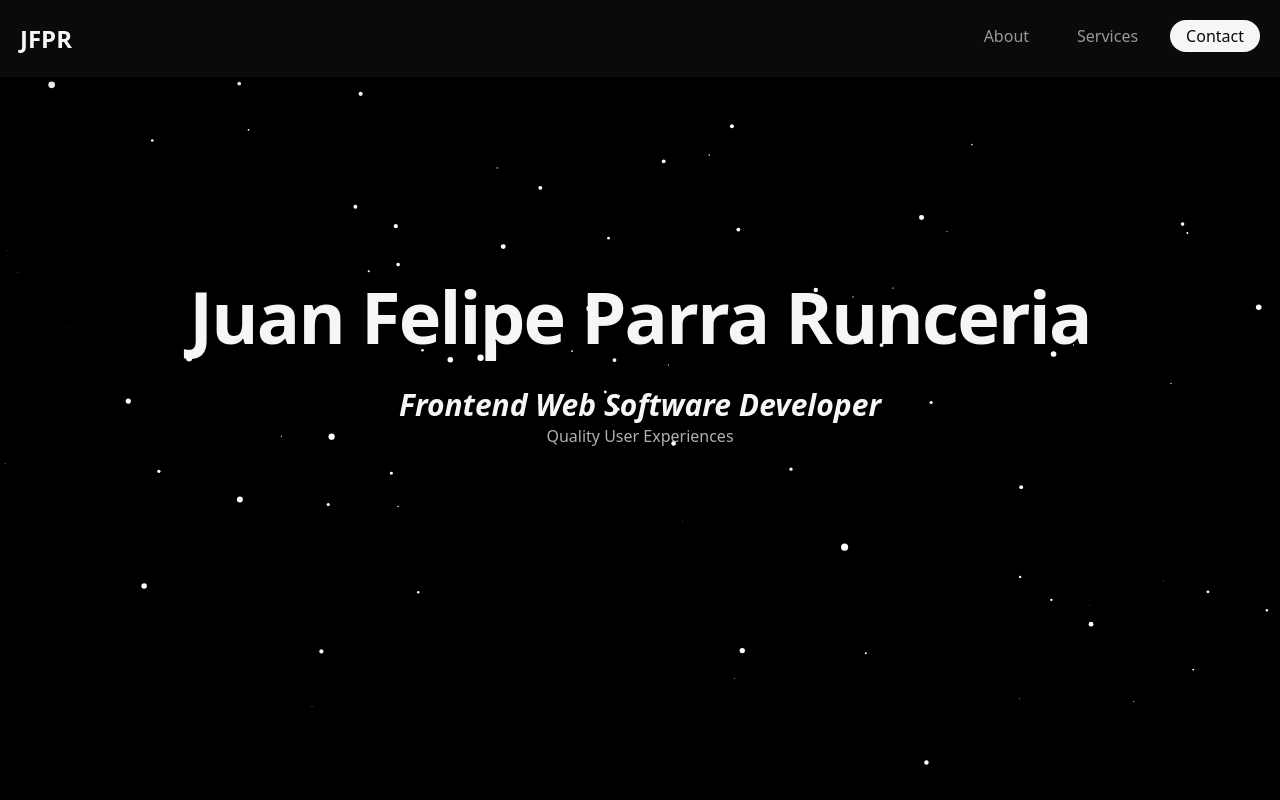
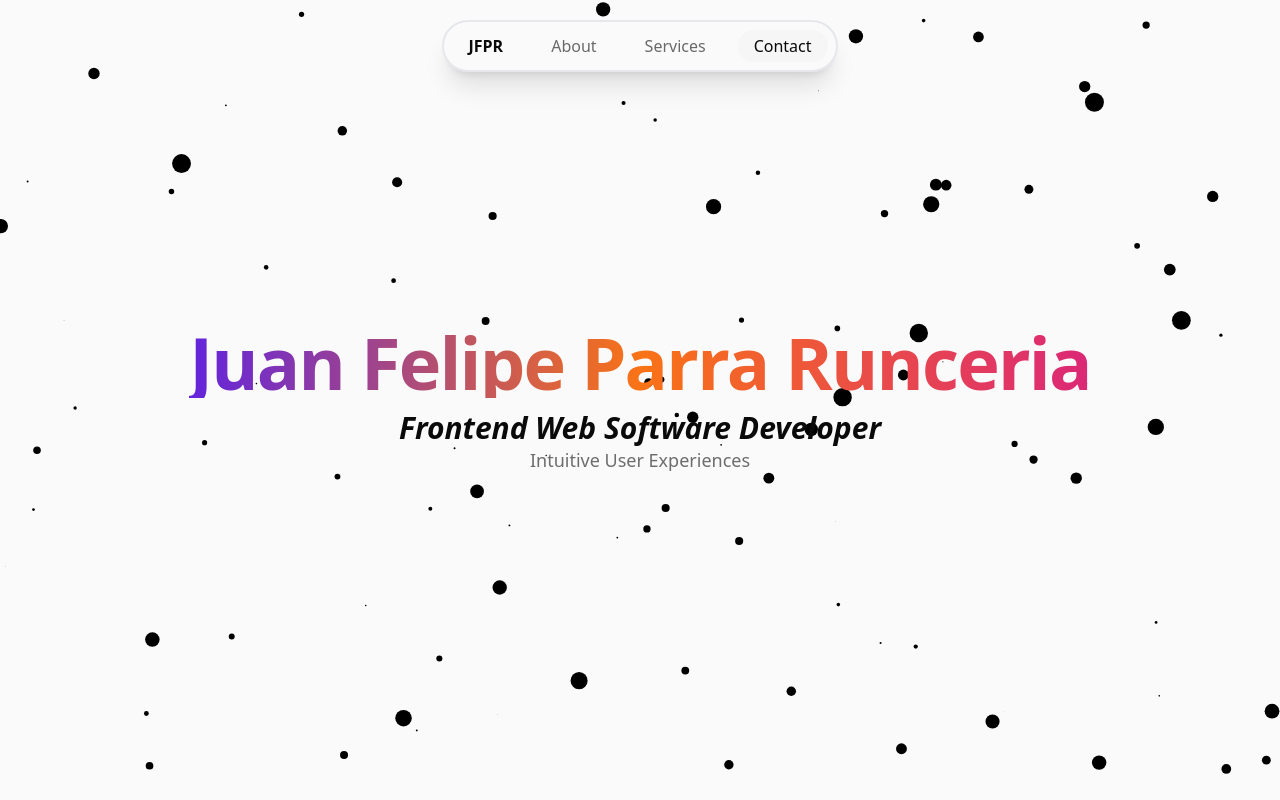
Before and after one commit to juanfel254/my-portfolio, an Astro site: page / in a window 1280 px wide. Built offline with nearby package versions, Linux system fonts and the light colour scheme; Astro itself is replaced by a stand-in of ours; some packages are replaced by stand-ins of ours.

Commit message:
refactor: Update Button component styles and remove unnecessary code

```diff
--- a/src/components/atoms/Button/Button.tsx
+++ b/src/components/atoms/Button/Button.tsx
@@ -13,7 +13,7 @@ const buttonStyles = cva('px-4 py-1 rounded-3xl w-fit group', {
       primary:
         'bg-neutral-0 text-neutral-950 transition-all duration-500 hover:bg-primary-500 hover:text-neutral-0',
       ghost:
-        'bg-transparent text-neutral-0 opacity-60 hover:opacity-100 transition-all duration-400'
+        'bg-transparent opacity-60 hover:opacity-100 transition-all duration-400'
     },
     size: {
       small: 'text-sm',
@@ -30,14 +30,6 @@ const Button: React.FC<ButtonProps> = ({ variant = 'primary', size = 'large', cl
   return (
     <button className={cn(buttonStyles({ variant, size }), className)} {...props}>
       {children}
-      <span
-        className={cn(
-          'hidden bg-white w-full pz-1 mt-1 h-[1px] opacity-0 transition-all duration-500 group-hover:opacity-100',
-          {
-            'block ': variant === 'ghost'
-          }
-        )}
-      ></span>
     </button>
   );
 };
--- a/src/components/atoms/ParticlesBackground/ParticlesBackground.tsx
+++ b/src/components/atoms/ParticlesBackground/ParticlesBackground.tsx
@@ -39,9 +39,9 @@ const ParticlesBackground: React.FC = () => {
       constructor() {
         this.x = Math.random() * (canvas?.width || 0);
         this.y = Math.random() * (canvas?.height || 0);
-        this.size = Math.random() * 3 + 1;
-        this.speedX = Math.random() * -5 - 1;
-        this.speedY = Math.random() * -6 - 1;
+        this.size = Math.random() * 10 + 1;
+        this.speedX = Math.random() * 1 - 1;
+        this.speedY = Math.random() * 1 - 1;
 
       }
 
@@ -55,7 +55,7 @@ const ParticlesBackground: React.FC = () => {
       draw(ctx: CanvasRenderingContext2D) {
         ctx.beginPath();
         ctx.arc(this.x, this.y, this.size, 0, Math.PI * 2);
-        ctx.fillStyle = 'white';
+        ctx.fillStyle = 'black';
         ctx.fill();
       }
     }
@@ -92,7 +92,7 @@ const ParticlesBackground: React.FC = () => {
     };
   }, []);
 
-  return <canvas ref={canvasRef} className="absolute top-0 left-0 w-full h-full bg-black -z-10" />;
+  return <canvas ref={canvasRef} className="absolute top-0 left-0 w-full h-full bg-transparent -z-10" />;
 };
 
 export default ParticlesBackground;
--- /dev/null
+++ b/src/components/atoms/Typography/Typography.tsx
@@ -0,0 +1,52 @@
+import React from 'react';
+import { cva, type VariantProps } from 'class-variance-authority';
+import { cn } from '@/lib/utils'
+
+const typographyVariants = cva('', {
+  variants: {
+    variant: {
+      h1: 'text-6xl lg:text-7xl font-bold tracking-tight',
+      h2: 'text-3xl lg:text-5xl font-bold',
+      h3: 'text-2xl lg:text-4xl font-semibold',
+      p: 'text-lg lg:text-xl font-medium text-neutral-500',
+    },
+    size: {
+      small: 'text-sm',
+      medium: 'text-base',
+      large: 'text-lg',
+    },
+    gradient: {
+      true: 'bg-gradient-to-r from-primary-700 via-orange-500 to-pink-600 text-transparent bg-clip-text ',
+      false: '',
+    },
+  },
+  defaultVariants: {
+    variant: 'p',
+    size: 'medium',
+    gradient: false,
+  },
+});
+
+interface TypographyProps extends VariantProps<typeof typographyVariants> {
+  as?: 'h1' | 'h2' | 'h3' | 'p';
+  className?: string;
+  children: React.ReactNode;
+  gradient?: boolean;
+}
+
+const Typography: React.FC<TypographyProps> = ({
+  as: Component = 'p',
+  variant,
+  size,
+  gradient,
+  className,
+  children,
+}) => {
+  return (
+    <Component className={cn(typographyVariants({ variant, size, gradient }), className)}>
+      {children}
+    </Component>
+  );
+};
+
+export default Typography;
--- a/src/components/molecules/Navbar/Navbar.tsx
+++ b/src/components/molecules/Navbar/Navbar.tsx
@@ -2,17 +2,17 @@ import Button from "@/components/atoms/Button/Button";
 import Link from "@/components/atoms/Link/Link";
 
 interface NavbarProps {
+  selectedPage?: string;
   mainLogo?: string;
   items?: string[];
 }
 
 const Navbar: React.FC<NavbarProps> = ({ mainLogo, items }) => {
   return (
-    <nav className="mx-auto flex max-w-screen-xl items-center justify-between">
-      <Link href="/" className="text-2xl font-semibold">
-        {mainLogo}
+    <nav className="mx-auto w-fit flex gap-4 max-w-screen-xl items-center justify-center border-2 p-2 rounded-full bg-neutral-50 shadow-xl">
+      <Link href="#" target="_top" className="  font-semibold w-fit flex px-4">
+        JFPR
       </Link>
-      <div className="flex gap-4">
       <Link href="#about" target="_self">
         <Button onClick={() => console.log('siuu')} variant="ghost">About</Button>
       </Link>
@@ -22,7 +22,6 @@ const Navbar: React.FC<NavbarProps> = ({ mainLogo, items }) => {
       <Link href="#contact" target="_self">
         <Button>Contact</Button>
       </Link>
-      </div>
     </nav>
   );
 }
--- a/src/components/organisms/Header.astro
+++ b/src/components/organisms/Header.astro
@@ -2,8 +2,6 @@
 import Navbar from '@/components/molecules/Navbar/Navbar';
 ---
 
-<header class="fixed w-full bg-neutral-950 px-5 py-5 shadow-xl">
-  <Navbar client:load>
-    <p slot="mainLogo" class="scroll-m-6">JFPR</p>
-  </Navbar>
+<header class="fixed z-50 w-full px-5 py-5">
+  <Navbar client:load />
 </header>
--- a/src/layouts/Layout.astro
+++ b/src/layouts/Layout.astro
@@ -21,9 +21,9 @@ const { title } = Astro.props;
     <meta name="generator" content={Astro.generator} />
     <title>{title}</title>
   </head>
-  <body class="bg-neutral-950 text-neutral-0">
+  <body class="bg-neutral-50 text-neutral-950">
     <Header />
-    <main class="w-full px-5 pt-10">
+    <main class="w-full px-5">
       <div class="mx-auto max-w-screen-xl">
         <slot />
       </div>
--- a/src/pages/index.astro
+++ b/src/pages/index.astro
@@ -1,17 +1,24 @@
 ---
 import ParticlesBackground from '@/components/atoms/ParticlesBackground/ParticlesBackground';
 import Layout from '../layouts/Layout.astro';
+import Typography from '@/components/atoms/Typography/Typography';
 ---
 
 <Layout title="Welcome to Astro">
-  <section class="flex h-fit w-full flex-col items-center justify-center pt-60">
-    <h1 class="text-center text-5xl font-bold tracking-tight lg:text-7xl">
-      Juan Felipe Parra Runceria<br />
-      <span class="text-xl font-semibold italic tracking-normal lg:text-3xl"
-        >Frontend Web Software Developer</span
-      >
-    </h1>
-    <p class="font-medium text-neutral-300">Quality User Experiences</p>
+  <section
+    class="flex h-screen w-full flex-col items-center justify-center text-center"
+  >
+    <div>
+      <Typography as="h1" variant="h1" gradient={true} className="mb-3">
+        Juan Felipe Parra Runceria
+      </Typography>
+    </div>
+    <h2 class="text-3xl font-semibold italic lg:text-3xl">
+      Frontend Web Software Developer
+    </h2>
+    <p class="text-lg font-medium text-neutral-500">
+      Intuitive User Experiences
+    </p>
+    <ParticlesBackground client:load />
   </section>
-  <ParticlesBackground client:load />
 </Layout>
```
Lines whose indentation alone changed are shown as unchanged.
